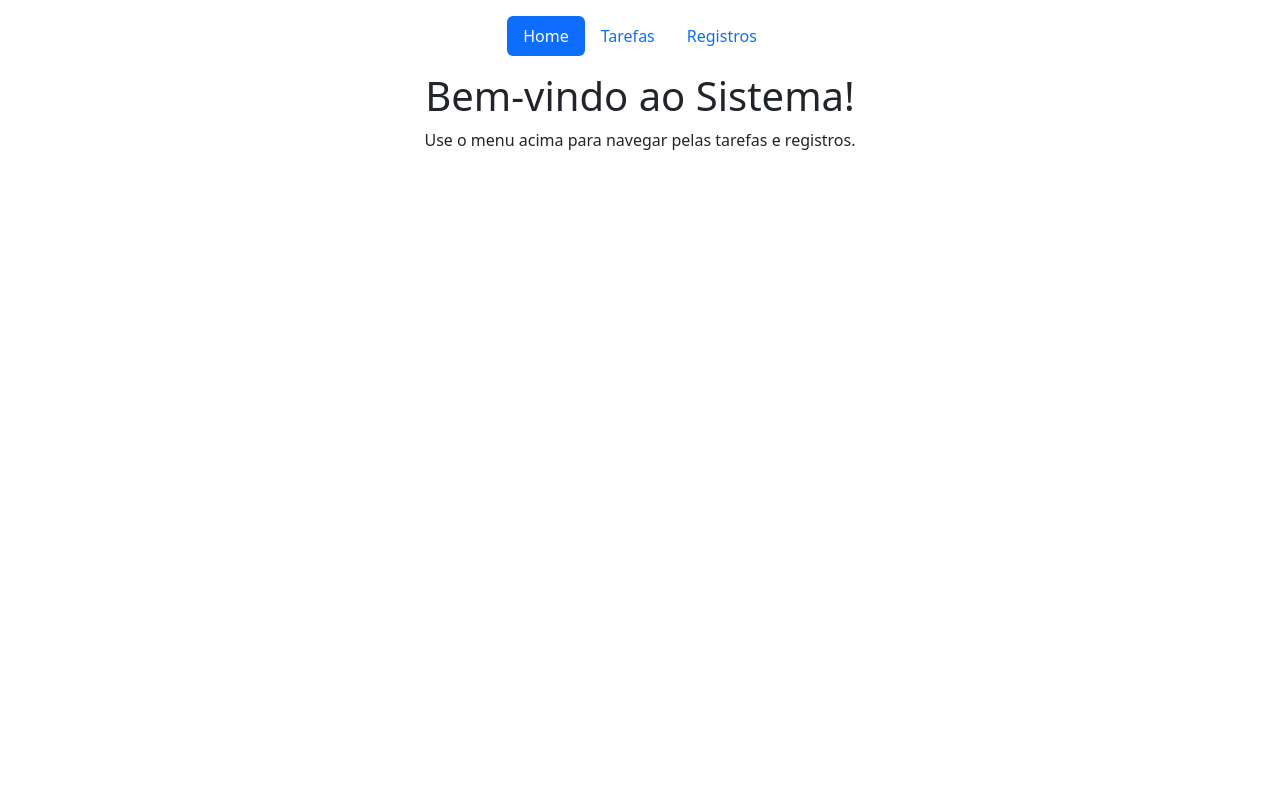
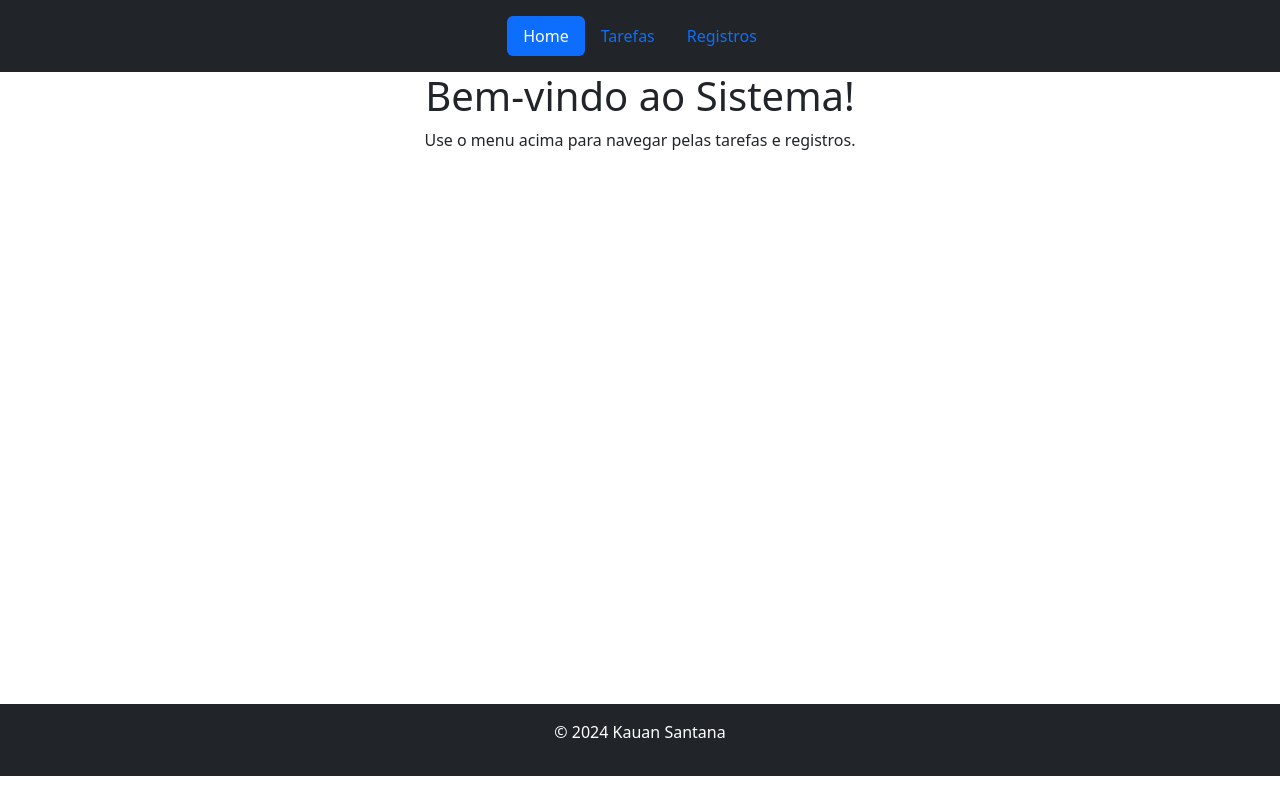
Before and after one commit to kauansb/desafio_tarefas, a Django app: page / in a window 1280 px wide. Run offline with Django 5.2, Linux system fonts and the light colour scheme.

Commit message:
style
add footer e bg para header

```diff
--- a/templates/base.html
+++ b/templates/base.html
@@ -10,7 +10,7 @@
     <link href="https://cdn.jsdelivr.net/npm/bootstrap@5.3.3/dist/css/bootstrap.min.css" rel="stylesheet" integrity="sha384-QWTKZyjpPEjISv5WaRU9OFeRpok6YctnYmDr5pNlyT2bRjXh0JMhjY6hW+ALEwIH" crossorigin="anonymous">
 </head>
 <body>
-    <header class="d-flex justify-content-center py-3">
+    <header class="d-flex justify-content-center py-3 text-bg-dark">
       <ul class="nav nav-pills">
         <li class="nav-item"><a href="{% url 'home' %}" class="nav-link active" aria-current="page">Home</a></li>
         <li class="nav-item"><a href="{% url 'lista_tarefas' %}" class="nav-link">Tarefas</a></li>
@@ -25,4 +25,9 @@
     <script src="https://cdn.jsdelivr.net/npm/bootstrap@5.3.3/dist/js/bootstrap.bundle.min.js" integrity="sha384-YvpcrYf0tY3lHB60NNkmXc5s9fDVZLESaAA55NDzOxhy9GkcIdslK1eN7N6jIeHz" crossorigin="anonymous"></script>
 
 </body>
+
+<footer class="fixed-bottom py-3 my-4 text-bg-dark">
+  <p class="text-center text-body-primary">© 2024 Kauan Santana</p>
+</footer>
+
 </html>
```
